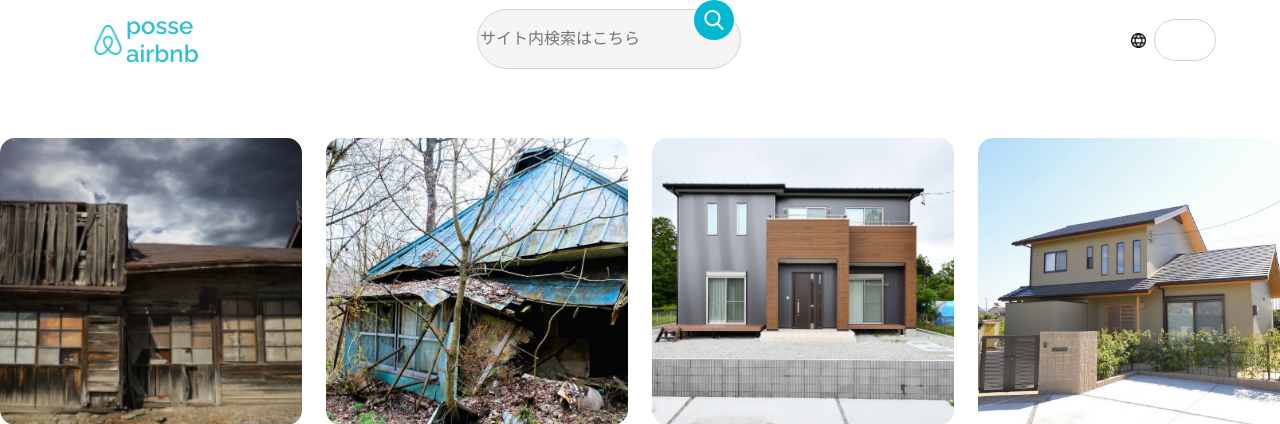
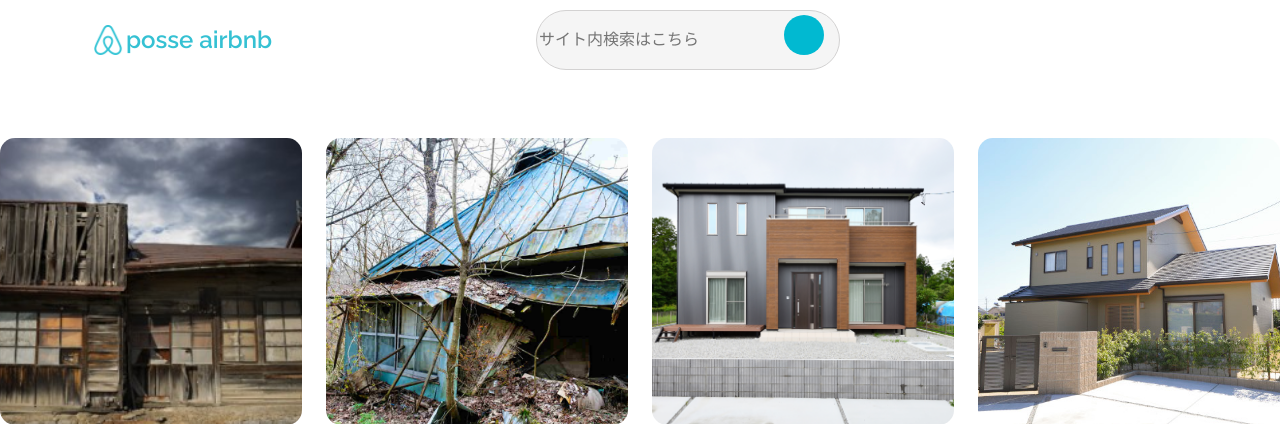
Before and after one commit to momo-0315/Arigato, a PHP site: page / in a window 1280 px wide. Shown: the top 424 px of the page. Run offline with PHP 8.4, Linux system fonts and the light colour scheme; data comes from the database, SQL or seed files in the repository.

Commit message:
pullのため一時退避、検索機能途中

```diff
--- a/src/user/common/user_header.php
+++ b/src/user/common/user_header.php
@@ -10,23 +10,17 @@
     <!-- google fonts -->
     <link rel="preconnect" href="https://fonts.googleapis.com">
     <link rel="preconnect" href="https://fonts.gstatic.com" crossorigin>
-    <link href="https://fonts.googleapis.com/css2?family=Raleway:wght@300;600&display=swap" rel="stylesheet"></head>
+    <link href="https://fonts.googleapis.com/css2?family=Raleway:wght@300;600&display=swap" rel="stylesheet">
+</head>
 <header class="header">
     <div class="header__logo">
         <img class="header__logo--icon" src="../../img/logos/airbnb (1).png" alt="">
         <span class="header__logo--text">posse airbnb</span>
     </div>
-    <form class="header__search" action="">
-    <input class="header__search--input" placeholder="サイト内検索はこちら">
-        <button class="header__search--mark_wrapper">
-        <img class="header__search--mark_img" src="../../img/logos/search.png" alt="">
-        </button>
-    </input>
+    <form class="header__search" action="../../user/search_box.php" method="POST">
+        <input class="header__search--input" placeholder="サイト内検索はこちら" type="text" name=“word”>
+        <input class="header__search--mark_wrapper" type="submit" name="submit" value="" id="search">
+
     </form>
     <div>
-
-    </div class="header__account">
-    <img class="header__account--globe" src="../../img/logos/globe.png" alt="">
-    <div class="header__account--wrapper"></div>
-    </div>
 </header>
```
Also changed, not shown: src/user/search_box.php (added, +14 -0 lines).
